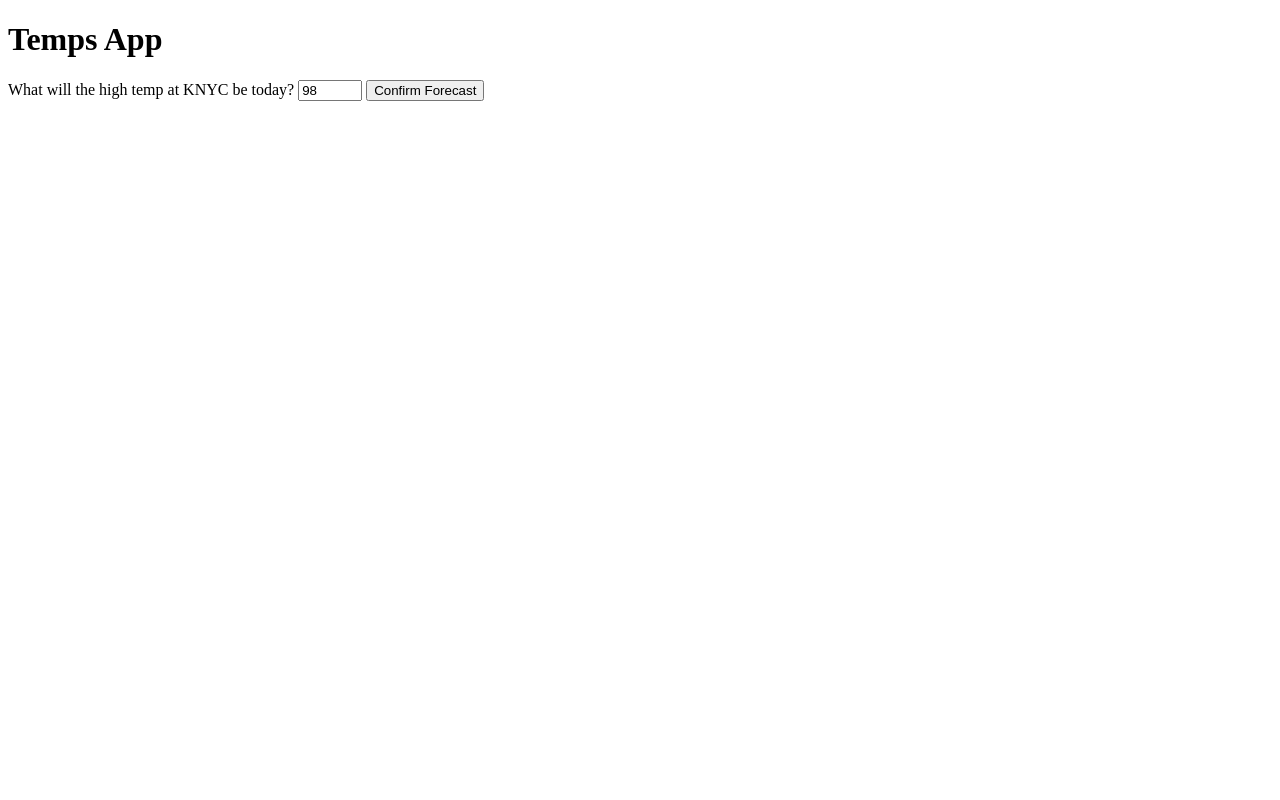
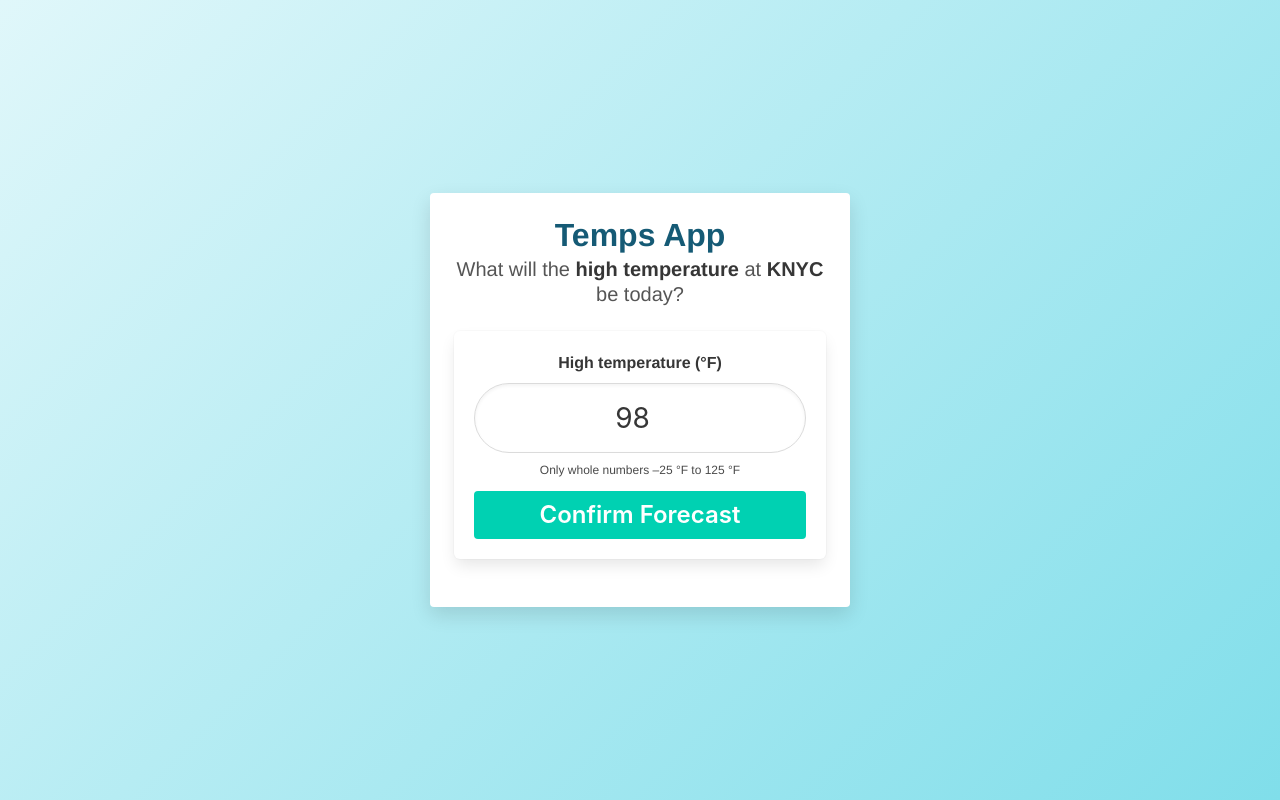
Before and after one commit to tech-dreamer/temps, a plain HTML site: page index.html in a window 1280 px wide. Drawn offline with nearby package versions, Linux system fonts and the light colour scheme.

Commit message:
Refactor index.html for improved structure and styling

```diff
--- a/index.html
+++ b/index.html
@@ -1,47 +1,144 @@
 <!DOCTYPE html>
 <html lang="en">
-
 <head>
   <meta charset="UTF-8">
   <meta name="viewport" content="width=device-width, initial-scale=1.0">
-    <title>Temps</title>
+  <title>Temps – KNYC High Forecast</title>
+
+  <!-- Bulma (lightweight, responsive) -->
+  <link rel="stylesheet"
+        href="https://cdn.jsdelivr.net/npm/bulma@0.9.4/css/bulma.min.css">
+
+  <style>
+    html, body { height: 100%; }
+    body {
+      background: linear-gradient(135deg, #e0f7fa, #80deea);
+      display: flex;
+      align-items: center;
+      justify-content: center;
+      font-family: "Helvetica Neue", Helvetica, Arial, sans-serif;
+    }
+    .card {
+      max-width: 420px;
+      width: 100%;
+      box-shadow: 0 8px 20px rgba(0,0,0,.12);
+    }
+    .title { color: #155a75; }
+    .subtitle { color: #555; }
+    .input.is-large { font-size: 1.75rem; text-align: center; }
+    .button.is-primary { height: 3rem; font-weight: 600; }
+    .notification { margin-top: 1rem; }
+    .spinner { border: 4px solid #f3f3f3; border-top: 4px solid #3498db; border-radius: 50%; width: 24px; height: 24px; animation: spin 1s linear infinite; display: inline-block; margin-left: .5rem; }
+    @keyframes spin { to { transform: rotate(360deg); } }
+  </style>
+</head>
+
+<body>
+<section class="section p-0">
+  <div class="container">
+    <div class="card p-5">
+      <h1 class="title has-text-centered">Temps App</h1>
+      <p class="subtitle has-text-centered mb-5">
+        What will the <strong>high temperature</strong> at <strong>KNYC</strong> be today?
+      </p>
+
+      <form id="tempsForm" class="box">
+        <div class="field">
+          <label class="label has-text-centered" for="knyc_high">
+            High temperature (°F)
+          </label>
+          <div class="control has-text-centered">
+            <input class="input is-large is-rounded"
+                   name="knyc_high"
+                   id="knyc_high"
+                   type="number"
+                   step="1"
+                   min="-25"
+                   max="125"
+                   placeholder="e.g. 78"
+                   required
+                   autocomplete="off">
+          </div>
+          <p class="help has-text-centered mt-2">
+            Only whole numbers –25 °F to 125 °F
+          </p>
+        </div>
+
+        <div class="field">
+          <div class="control">
+            <button type="submit"
+                    class="button is-primary is-fullwidth is-large">
+              <span id="btnText">Confirm Forecast</span>
+              <span id="spinner" class="is-hidden"><i class="spinner"></i></span>
+            </button>
+          </div>
+        </div>
+      </form>
+
+      <div id="toast" class="notification is-hidden"></div>
+    </div>
+  </div>
+</section>
+
 <script>
-    (function () {
-        document.addEventListener("DOMContentLoaded", function() {
-            const form = document.getElementById("tempsForm");
-            form.addEventListener("submit", function(e) {
+  document.addEventListener('DOMContentLoaded', () => {
+    const form   = document.getElementById('tempsForm');
+    const input  = document.getElementById('knyc_high');
+    const btnTxt = document.getElementById('btnText');
+    const spin   = document.getElementById('spinner');
+    const toast  = document.getElementById('toast');
+
+    // ---- load previous value from temps.json ----
+    fetch('temps.json')
+      .then(r => r.ok ? r.json() : Promise.reject('Failed to load temps.json'))
+      .then(data => {
+        const val = data?.knyc_high ?? '';
+        if (val) input.value = val;
+      })
+      .catch(err => {
+        showToast(err, 'is-danger');
+      });
+
+    // ---- submit handler ----
+    form.addEventListener('submit', e => {
       e.preventDefault();
-                const formData = new FormData(this);
-                const temp = formData.get('knyc_high');
-                fetch("https://predicttools.com/temps.php", {
+      const temp = input.value.trim();
+
+      if (!temp || temp < -25 || temp > 125) {
+        showToast('Please enter a temperature between -25 and 125.', 'is-danger');
+        return;
+      }
+
+      // UI feedback
+      btnTxt.classList.add('is-hidden');
+      spin.classList.remove('is-hidden');
+
+      const formData = new FormData(form);
+      fetch('https://predicttools.com/temps.php', {
         method: 'POST',
         body: formData
       })
-                .then(response => response.json())
-                .then(async data => {
-                    const t = 1;
+        .then(r => r.ok ? r.json() : Promise.reject('Server error'))
+        .then(data => {
+          showToast('Forecast saved! (' + temp + ' °F)', 'is-success');
+        })
+        .catch(err => {
+          showToast(err.toString(), 'is-danger');
+        })
+        .finally(() => {
+          btnTxt.classList.remove('is-hidden');
+          spin.classList.add('is-hidden');
         });
     });
-            fetch("temps.json")
-            .then(response => response.json())
-            .then(async data => {
-                const knyc = data.knyc_high;
-                document.getElementById("knyc_high").value = knyc;
+
+    // ---- toast helper ----
+    function showToast(msg, type) {
+      toast.textContent = msg;
+      toast.className = `notification ${type}`;
+      toast.classList.remove('is-hidden');
+      setTimeout(() => toast.classList.add('is-hidden'), 4000);
+    }
   });
-        });
-    })();
 </script>
-</head>
-
-<body>
-    <h1>
-        Temps App
-    </h1>
-    <form id="tempsForm">
-        What will the high temp at KNYC be today?
-        <input name="knyc_high" id="knyc_high" type="number" step="1" onkeypress="return event.charCode >= 48 && event.charCode <= 57" min="-25" max="125">
-        <button type="submit"> Confirm Forecast </button>
-    </form>
 </body>
-
 </html>
```
Lines whose indentation alone changed are shown as unchanged.
